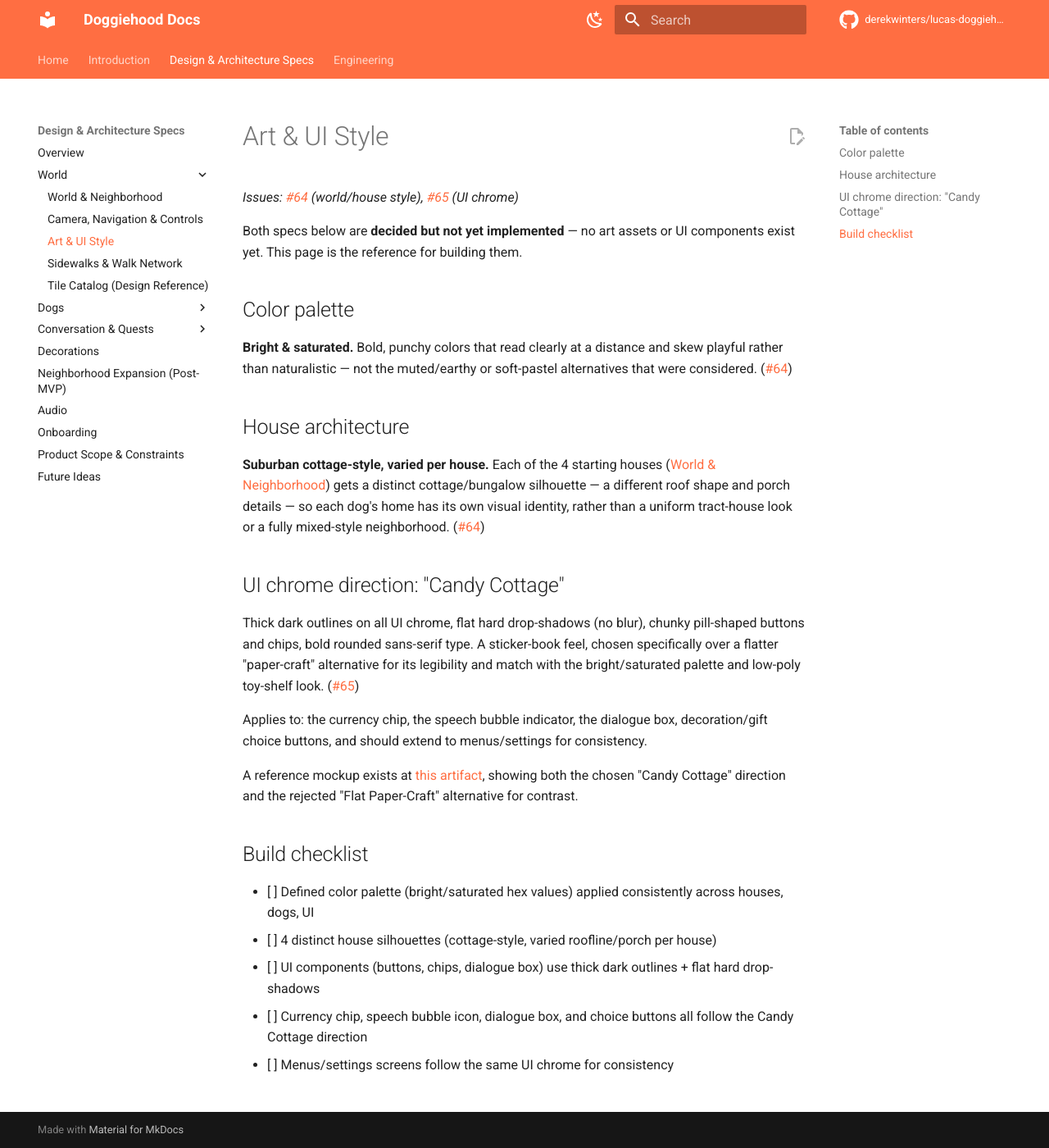
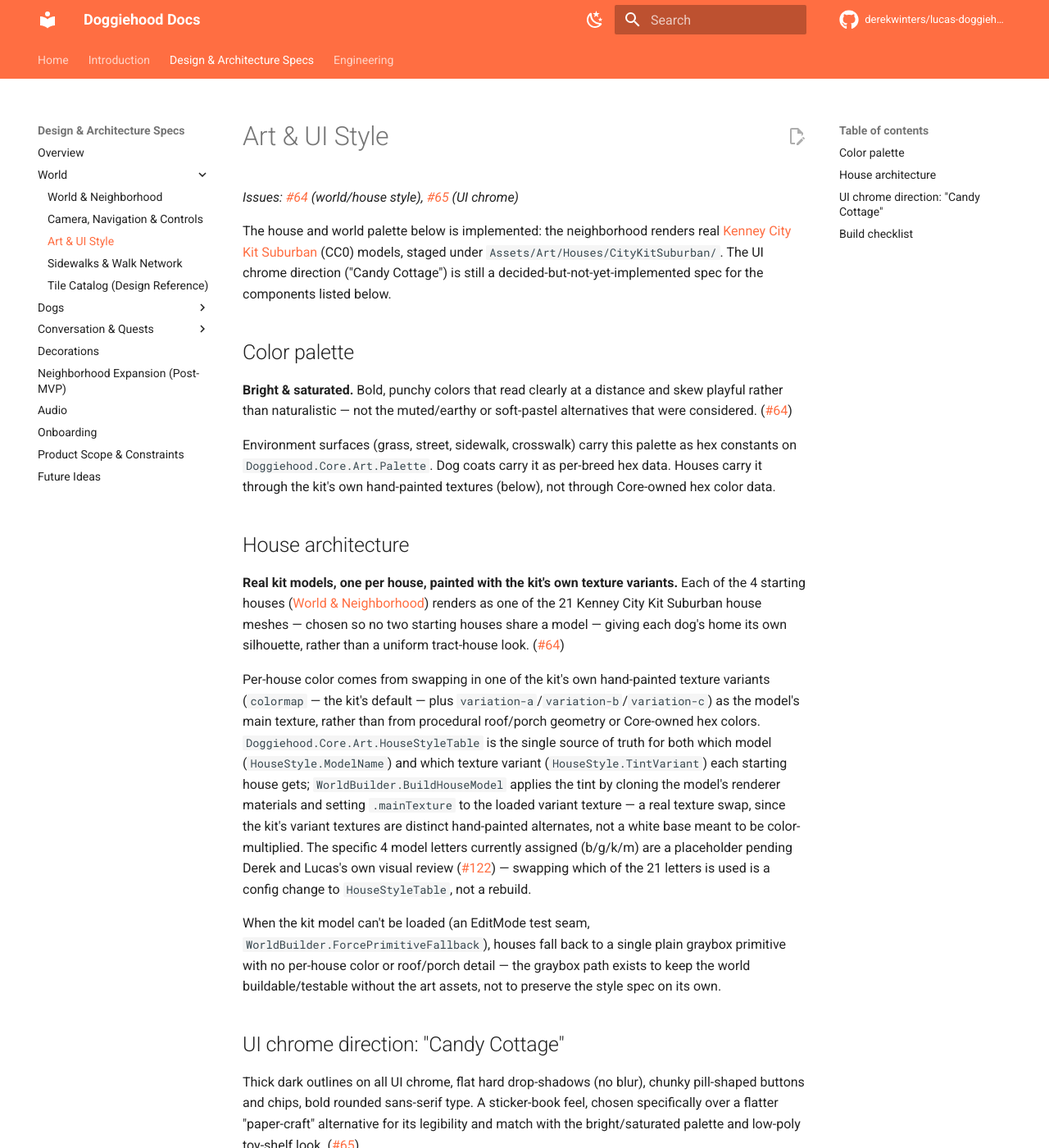
Before and after one commit to derekwinters/lucas-doggiehood, an MkDocs documentation site: the page built from docs/specs/world/art-style.md, in a window 1280 px wide and 1400 px high. Shown: the whole window at 82% size. Built offline with MkDocs 1.6.1 and Material for MkDocs 9.7.7, drawn with Linux system fonts in a browser that asks for light colours; comment, search, counter and statistics services are not loaded; the version menu is left out; some of the changed text lies outside the part shown.

Commit message:
docs: document the kit model + tint house palette
Rewrites the house-architecture section of Art & UI Style to describe
"real kit model + kit texture variant per house" rather than
procedural roof shape/porch details, notes the palette's Kenney City
Kit Suburban (CC0) provenance, and checks off the now-implemented
palette and house-silhouette build-checklist items on both Art & UI
Style and World & Neighborhood.

Refs #64

```diff
--- a/docs/specs/world/art-style.md
+++ b/docs/specs/world/art-style.md
@@ -2,15 +2,21 @@
 
 *Issues: [#64](https://github.com/derekwinters/lucas-doggiehood/issues/64) (world/house style), [#65](https://github.com/derekwinters/lucas-doggiehood/issues/65) (UI chrome)*
 
-Both specs below are **decided but not yet implemented** — no art assets or UI components exist yet. This page is the reference for building them.
+The house and world palette below is implemented: the neighborhood renders real [Kenney City Kit Suburban](https://kenney.nl/assets/city-kit-suburban) (CC0) models, staged under `Assets/Art/Houses/CityKitSuburban/`. The UI chrome direction ("Candy Cottage") is still a decided-but-not-yet-implemented spec for the components listed below.
 
 ## Color palette
 
 **Bright & saturated.** Bold, punchy colors that read clearly at a distance and skew playful rather than naturalistic — not the muted/earthy or soft-pastel alternatives that were considered. ([#64](https://github.com/derekwinters/lucas-doggiehood/issues/64))
 
+Environment surfaces (grass, street, sidewalk, crosswalk) carry this palette as hex constants on `Doggiehood.Core.Art.Palette`. Dog coats carry it as per-breed hex data. Houses carry it through the kit's own hand-painted textures (below), not through Core-owned hex color data.
+
 ## House architecture
 
-**Suburban cottage-style, varied per house.** Each of the 4 starting houses ([World & Neighborhood](world.md)) gets a distinct cottage/bungalow silhouette — a different roof shape and porch details — so each dog's home has its own visual identity, rather than a uniform tract-house look or a fully mixed-style neighborhood. ([#64](https://github.com/derekwinters/lucas-doggiehood/issues/64))
+**Real kit models, one per house, painted with the kit's own texture variants.** Each of the 4 starting houses ([World & Neighborhood](world.md)) renders as one of the 21 Kenney City Kit Suburban house meshes — chosen so no two starting houses share a model — giving each dog's home its own silhouette, rather than a uniform tract-house look. ([#64](https://github.com/derekwinters/lucas-doggiehood/issues/64))
+
+Per-house color comes from swapping in one of the kit's own hand-painted texture variants (`colormap` — the kit's default — plus `variation-a`/`variation-b`/`variation-c`) as the model's main texture, rather than from procedural roof/porch geometry or Core-owned hex colors. `Doggiehood.Core.Art.HouseStyleTable` is the single source of truth for both which model (`HouseStyle.ModelName`) and which texture variant (`HouseStyle.TintVariant`) each starting house gets; `WorldBuilder.BuildHouseModel` applies the tint by cloning the model's renderer materials and setting `.mainTexture` to the loaded variant texture — a real texture swap, since the kit's variant textures are distinct hand-painted alternates, not a white base meant to be color-multiplied. The specific 4 model letters currently assigned (b/g/k/m) are a placeholder pending Derek and Lucas's own visual review ([#122](https://github.com/derekwinters/lucas-doggiehood/issues/122)) — swapping which of the 21 letters is used is a config change to `HouseStyleTable`, not a rebuild.
+
+When the kit model can't be loaded (an EditMode test seam, `WorldBuilder.ForcePrimitiveFallback`), houses fall back to a single plain graybox primitive with no per-house color or roof/porch detail — the graybox path exists to keep the world buildable/testable without the art assets, not to preserve the style spec on its own.
 
 ## UI chrome direction: "Candy Cottage"
 
@@ -22,8 +28,8 @@ A reference mockup exists at [this artifact](https://claude.ai/code/artifact/e3f
 
 ## Build checklist
 
-- [ ] Defined color palette (bright/saturated hex values) applied consistently across houses, dogs, UI
-- [ ] 4 distinct house silhouettes (cottage-style, varied roofline/porch per house)
+- [x] Defined color palette (bright/saturated hex values, or the kit's equivalent hand-painted textures for houses) applied consistently across houses, dogs, UI
+- [x] 4 distinct house silhouettes (real kit models, one per house, painted with a distinct kit texture variant per house — placeholder model picks pending [#122](https://github.com/derekwinters/lucas-doggiehood/issues/122))
 - [ ] UI components (buttons, chips, dialogue box) use thick dark outlines + flat hard drop-shadows
 - [ ] Currency chip, speech bubble icon, dialogue box, and choice buttons all follow the Candy Cottage direction
 - [ ] Menus/settings screens follow the same UI chrome for consistency
```
Also changed, not shown: docs/specs/world/world.md (+1 -1 lines).
